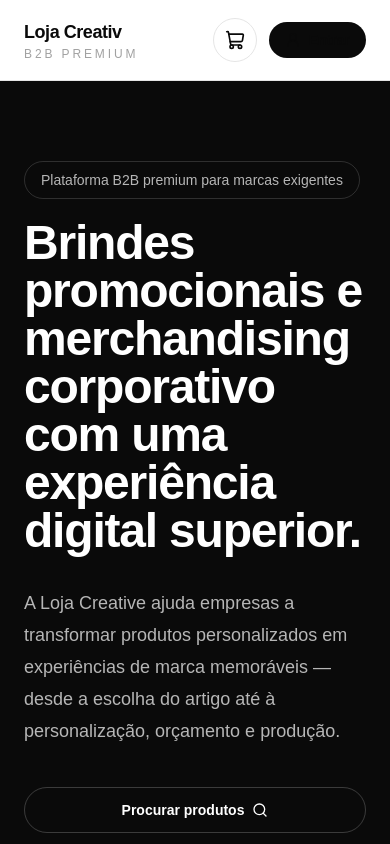
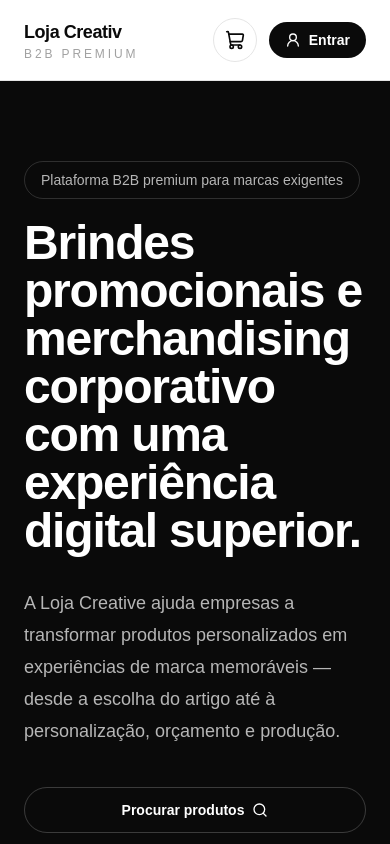
Before and after one commit to Creativalcance/loja-creativalcance, a Next.js app: page / in a window 390 px wide. Shown: the top 844 px of the page. Built offline with nearby package versions, Linux system fonts and the light colour scheme; no server answers.

Commit message:
Fix account button contrast

```diff
--- a/src/components/layout/SiteHeader.tsx
+++ b/src/components/layout/SiteHeader.tsx
@@ -45,19 +45,8 @@ export default async function SiteHeader() {
         </Link>
 
         <nav className="hidden items-center gap-7 text-sm font-medium text-neutral-600 lg:flex">
-          <Link href="/produto" className="transition hover:text-neutral-950">
+          <Link href="/categorias" className="transition hover:text-neutral-950">
             Categorias
-          </Link>
-
-          <Link
-            href="/produto?ver=produtos"
-            className="transition hover:text-neutral-950"
-          >
-            Produtos
-          </Link>
-
-          <Link href="/pesquisa" className="transition hover:text-neutral-950">
-            Pesquisa
           </Link>
 
           <Link href="/blog" className="transition hover:text-neutral-950">
@@ -93,25 +82,25 @@ export default async function SiteHeader() {
           {user ? (
             <Link
               href="/area-cliente"
-              className="inline-flex items-center rounded-full bg-neutral-950 px-4 py-2 text-sm font-semibold text-white transition hover:bg-neutral-800"
+              className="inline-flex items-center rounded-full bg-neutral-950 px-4 py-2 text-sm font-semibold !text-white transition hover:bg-neutral-800"
             >
-              <UserRound className="mr-2 h-4 w-4" />
-              Área cliente
+              <UserRound className="mr-2 h-4 w-4 !text-white" />
+              <span className="!text-white">Área cliente</span>
             </Link>
           ) : (
             <Link
               href="/login"
-              className="inline-flex items-center rounded-full bg-neutral-950 px-4 py-2 text-sm font-semibold text-white transition hover:bg-neutral-800"
+              className="inline-flex items-center rounded-full bg-neutral-950 px-4 py-2 text-sm font-semibold !text-white transition hover:bg-neutral-800"
             >
-              <UserRound className="mr-2 h-4 w-4" />
-              Entrar
+              <UserRound className="mr-2 h-4 w-4 !text-white" />
+              <span className="!text-white">Entrar</span>
             </Link>
           )}
 
           {isAdmin ? (
             <Link
               href="/admin"
-              className="hidden rounded-full border border-neutral-300 px-4 py-2 text-sm font-semibold text-neutral-950 transition hover:border-neutral-950 lg:inline-flex"
+              className="hidden rounded-full border border-neutral-300 bg-white px-4 py-2 text-sm font-semibold text-neutral-950 transition hover:border-neutral-950 lg:inline-flex"
             >
               Admin
             </Link>
```
